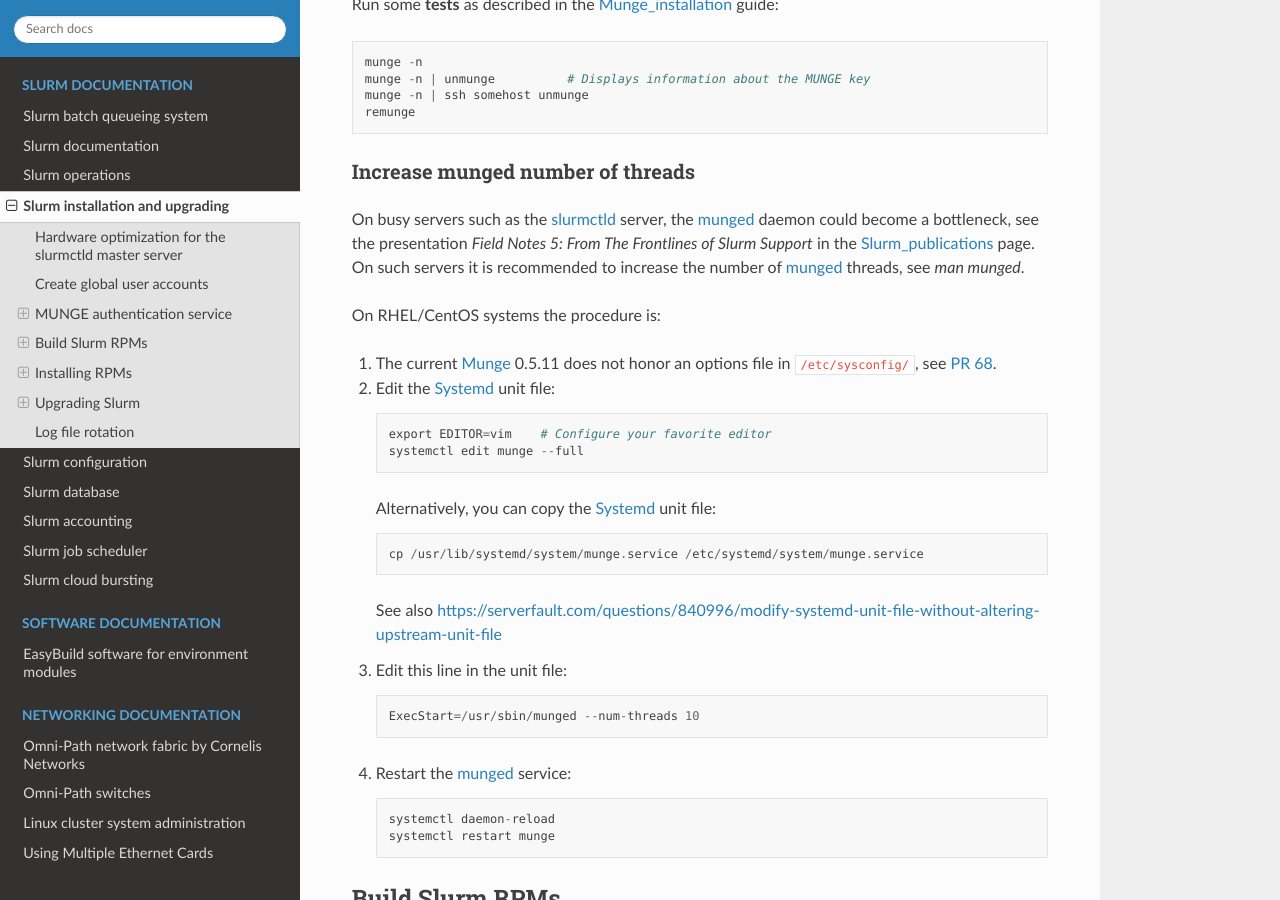
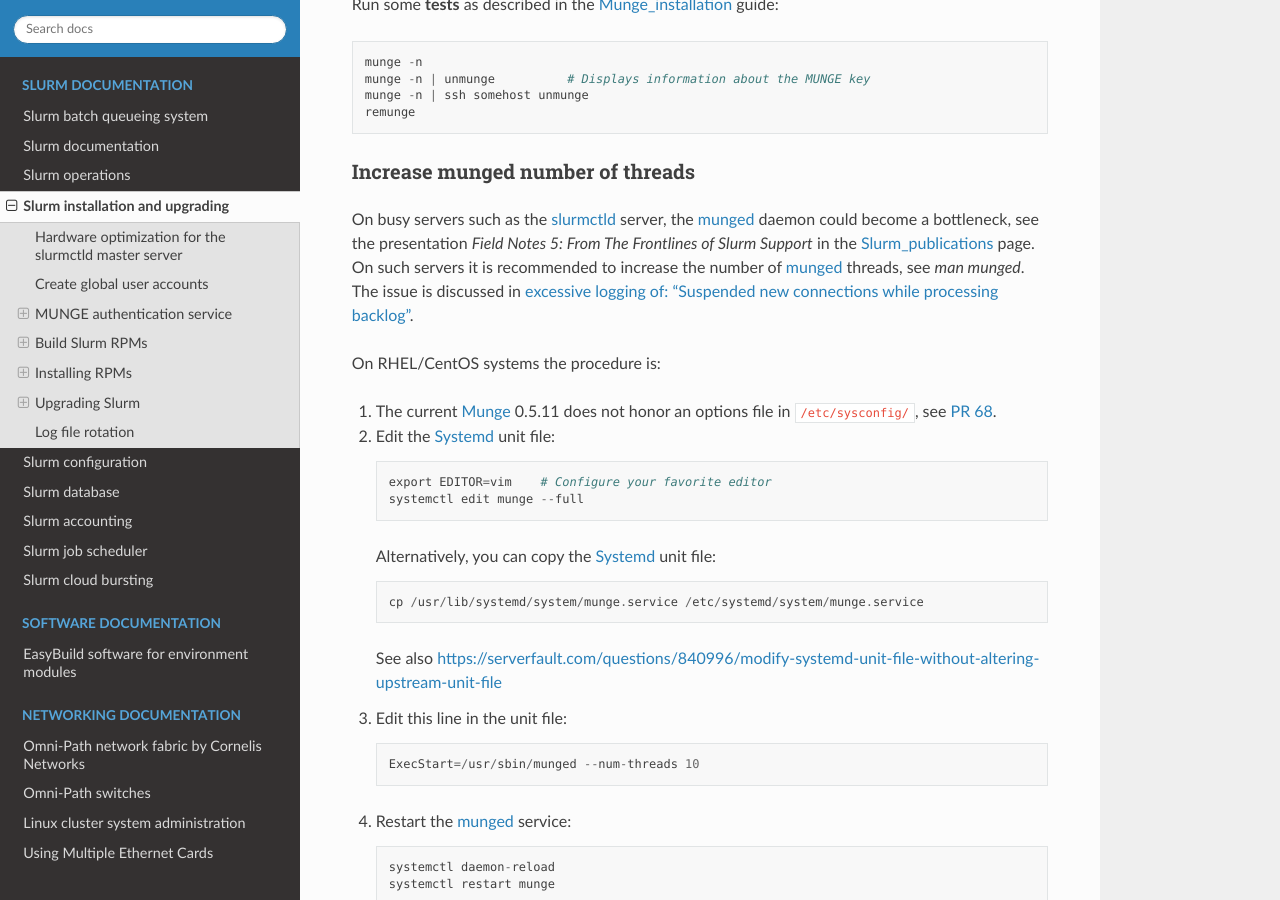
Before and after one commit to OleHolmNielsen/Niflheim_system, a Sphinx documentation site: the page built from docs/Slurm_installation.rst, in a window 1280 px wide and 900 px high, scrolled down 3736 px. Built offline with Sphinx 7.4.7 and the Read the Docs theme 2.0.0, drawn with Linux system fonts in a browser that asks for light colours.

Commit message:
Munge threads issue

```diff
--- a/docs/Slurm_installation.rst
+++ b/docs/Slurm_installation.rst
@@ -156,6 +156,8 @@
 On busy servers such as the slurmctld_ server, the munged_ daemon could become a bottleneck,
 see the presentation *Field Notes 5: From The Frontlines of Slurm Support* in the Slurm_publications_ page.
 On such servers it is recommended to increase the number of munged_ threads, see *man munged*.
+The issue is discussed in
+`excessive logging of: "Suspended new connections while processing backlog" <https://github.com/dun/munge/issues/94>`_.
 
 On RHEL/CentOS systems the procedure is:
 
```
